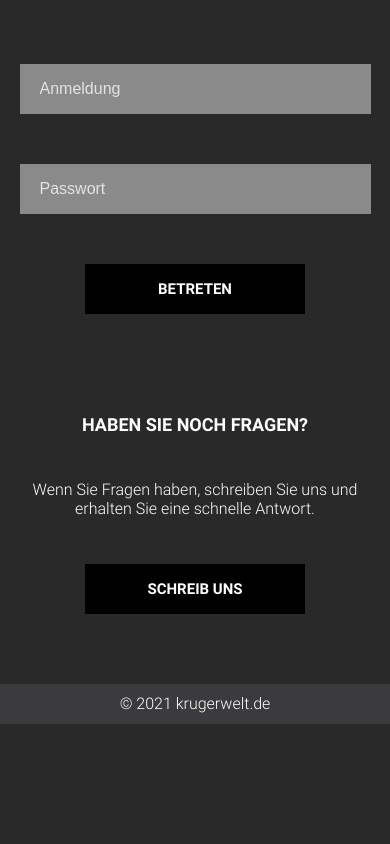
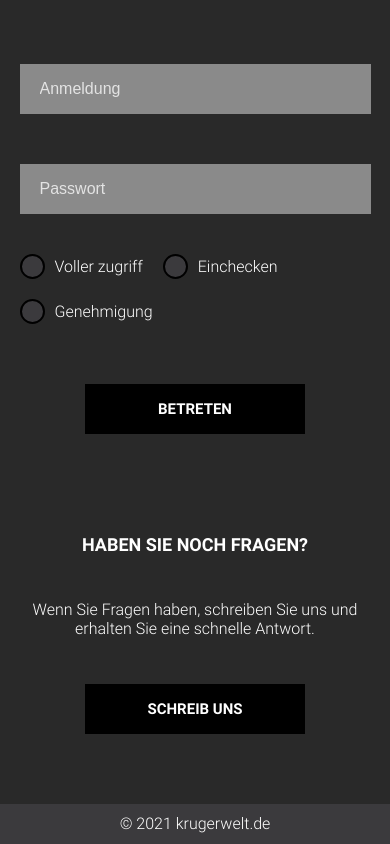
Before and after one commit to N1ceeerk/KrugerNew, a plain HTML site: page service.html in a window 390 px wide. Shown: the part 1187-2031 px from the top of the page. Before the commit the page ends 1911 px from the top, so only its background shows below. Drawn offline with Linux system fonts and the light colour scheme.

Commit message:
add checkboxes

```diff
--- a/assets/sass/style.scss
+++ b/assets/sass/style.scss
@@ -568,9 +568,6 @@ h6 {
   transform: scale(1);
 }
 
-.feedback-popup_show .feedback-content {
-}
-
 .feedback-popup-in {
   animation: feedbackPopupIn 0.5s ease forwards;
 }
@@ -832,6 +829,53 @@ h6 {
   visibility: visible;
 }
 
+.user-checkboxes {
+  display: flex;
+  align-items: center;
+  width: 60%;
+}
+
+.user-form-input-last {
+  margin-bottom: 40px;
+}
+
+.check-items {
+  cursor: pointer;
+  display: flex;
+  align-items: center;
+  margin-right: 20px;
+}
+
+.checkbox-span {
+  color: #34495e;
+  padding: 0.5rem 0.25rem;
+}
+
+.checkbox-input {
+  height: 25px;
+  width: 25px;
+  -webkit-appearance: none;
+  -moz-appearance: none;
+  -o-appearance: none;
+  appearance: none;
+  border: 2px solid #000000;
+  border-radius: 50%;
+  outline: none;
+  transition-duration: 0.3s;
+  background-color: $card-color;
+  cursor: pointer;
+  margin-right: 10px;
+}
+
+.checkbox-input:checked {
+  border: 2px solid $card-color;
+  background-color: $orange-color;
+}
+
+.user-form__checkboxes {
+  margin-bottom: 40px;
+}
+
 ////////////////////
 // REGISTRATION.HTML
 ////////////////////
@@ -864,6 +908,10 @@ h6 {
   }
 
   .user-input {
+    width: 80%;
+  }
+
+  .user-checkboxes {
     width: 80%;
   }
 }
@@ -964,6 +1012,20 @@ h6 {
   .serial-numb__subtitle {
     width: 80%;
   }
+
+  .checkbox-span {
+    white-space: nowrap;
+  }
+
+  .user-checkboxes {
+    width: 90%;
+    white-space: nowrap;
+    flex-wrap: wrap;
+  }
+
+  .check-items {
+    margin-bottom: 20px;
+  }
 }
 
 @media (max-width: 480px) {
--- a/service.html
+++ b/service.html
@@ -49,7 +49,11 @@
           </p>
         </div>
 
-        <form class="user-form" onsubmit="toggleValidatePopup(); return false;" action="#">
+        <form
+          class="user-form"
+          onsubmit="toggleValidatePopup(); return false;"
+          action="#"
+        >
           <input
             class="user-input user-form__input"
             type="text"
@@ -62,9 +66,7 @@
             placeholder="Seriennummer"
             required
           />
-          <button class="button" type="submit"">
-            überprüfen
-          </button>
+          <button class="button" type="submit">überprüfen</button>
         </form>
       </section>
 
@@ -81,11 +83,38 @@
             required
           />
           <input
-            class="user-input user-form__input"
+            class="user-input user-form__input user-form-input-last"
             type="text"
             placeholder="Passwort"
             required
           />
+
+          <div class="user-checkboxes user-form__checkboxes">
+            <label class="check-item-full-assess check-items">
+              <input
+                class="checkbox-input"
+                type="checkbox"
+                name="full-assess"
+              />
+              <span>Voller zugriff</span>
+            </label>
+            <label class="check-item-full-assess check-items">
+              <input
+                class="checkbox-input"
+                type="checkbox"
+                name="full-assess"
+              />
+              <span>Einchecken</span>
+            </label>
+            <label class="check-item-full-assess check-items">
+              <input
+                class="checkbox-input"
+                type="checkbox"
+                name="full-assess"
+              />
+              <span>Genehmigung</span>
+            </label>
+          </div>
           <button class="button" type="submit">Betreten</button>
         </form>
       </section>
@@ -172,7 +201,12 @@
           <p class="serial-popup-side-top__text">Lorem ipsum</p>
         </div>
         <div class="serial-popup-side-bottom serial-side">
-          <a class="serial-popup-side-bottom__close" href="#" onclick="return false;">Close</a>
+          <a
+            class="serial-popup-side-bottom__close"
+            href="#"
+            onclick="return false;"
+            >Close</a
+          >
         </div>
       </div>
     </div>
```
Also changed, not shown: assets/css/style.css, 1 other file.
